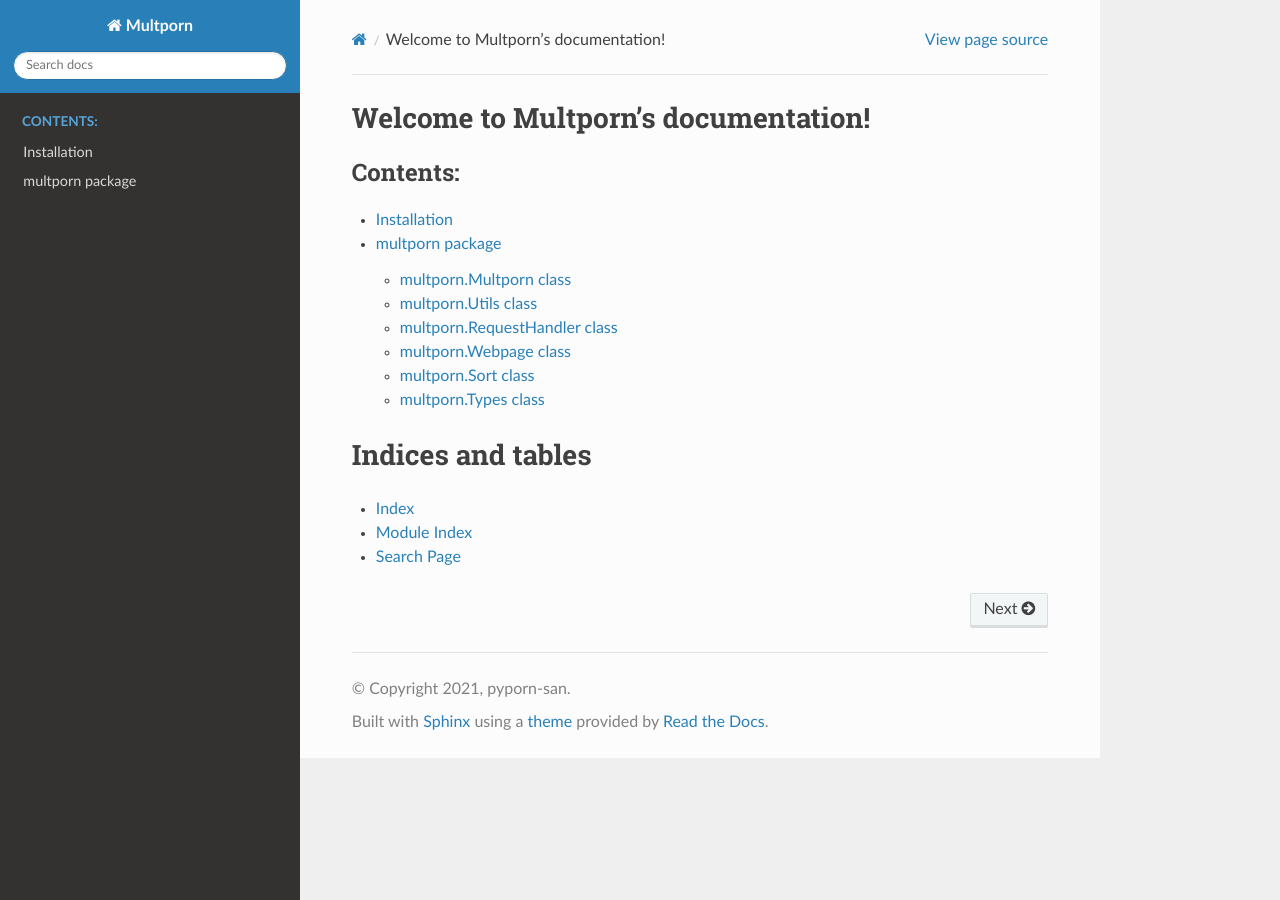
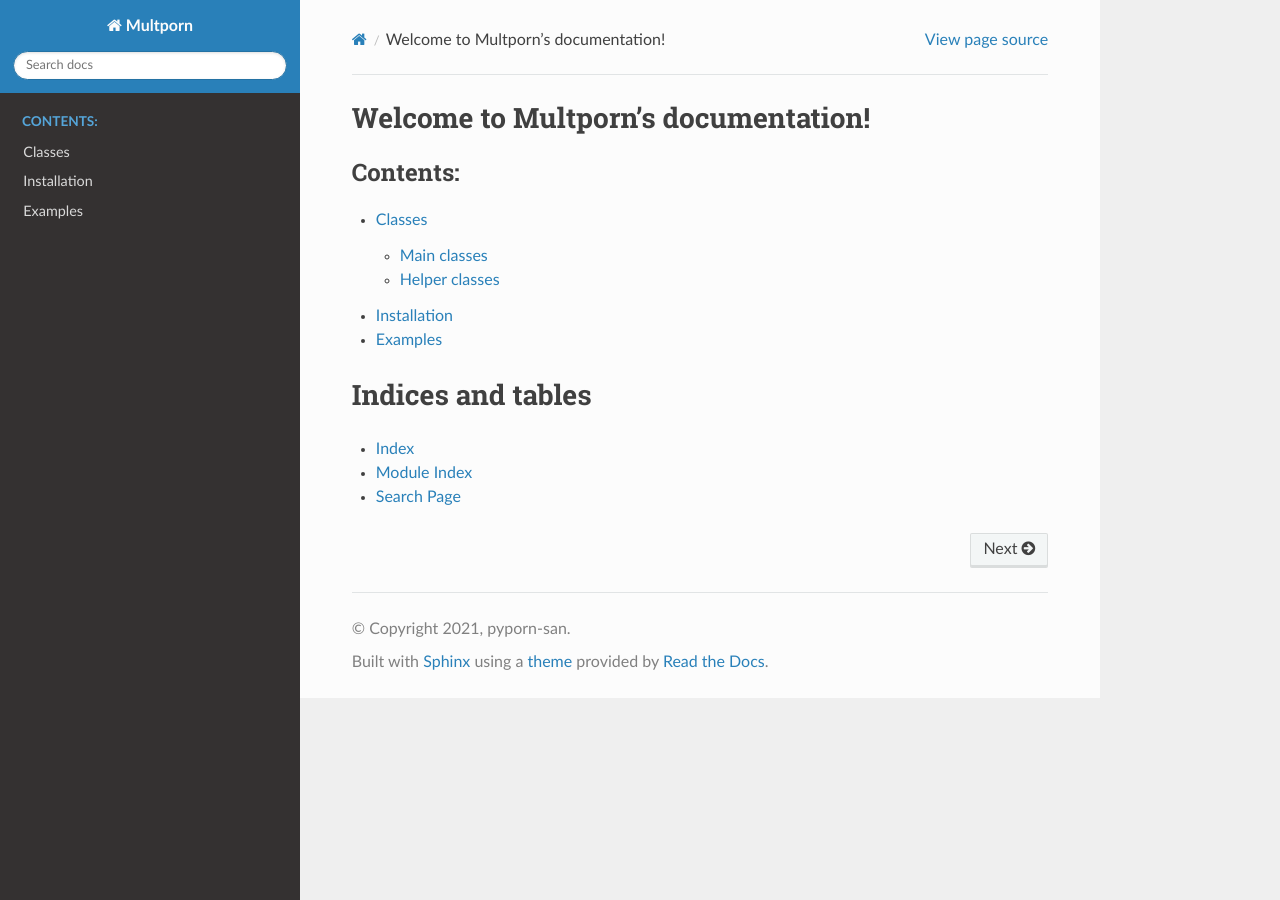
Before and after one commit to pyporn-san/Multporn, a Sphinx documentation site: the page built from docs/source/index.rst, in a window 1280 px wide. Built offline with Sphinx 7.4.7 and the Read the Docs theme 2.0.0, drawn with Linux system fonts in a browser that asks for light colours.

Commit message:
Improved docs

```diff
--- /dev/null
+++ b/docs/source/examples.rst
@@ -0,0 +1,5 @@
+========
+Examples
+========
+
+TODO
--- a/docs/source/index.rst
+++ b/docs/source/index.rst
@@ -5,8 +5,9 @@ Welcome to Multporn's documentation!
    :maxdepth: 2
    :caption: Contents:
 
-   install
-   multporn
+   multporn/classes
+   installation
+   examples
 
 Indices and tables
 ==================
--- a/docs/source/install.rst
+++ b/docs/source/installation.rst
@@ -2,7 +2,7 @@
 Installation
 ============
 
-Install using pip:
+You can install the library using `pip <https://pypi.org/project/pip/>`_
 
 .. code-block:: bash
 
--- a/docs/source/multporn.rst
+++ /dev/null
@@ -1,44 +0,0 @@
-multporn package
-================
-
-multporn.Multporn class
------------------------
-
-.. autoclass:: multporn.Multporn
-    :members:
-    :show-inheritance:
-
-multporn.Utils class
------------------------
-
-.. autoclass:: multporn.Utils
-    :members:
-    :show-inheritance:
-
-multporn.RequestHandler class
------------------------------
-
-.. autoclass:: multporn.RequestHandler
-    :members:
-    :show-inheritance:
-
-multporn.Webpage class
------------------------
-
-.. autoclass:: multporn.Webpage
-    :members:
-    :show-inheritance:
-
-multporn.Sort class
------------------------
-
-.. autoclass:: multporn.Sort
-    :members:
-    :show-inheritance:
-
-multporn.Types class
------------------------
-
-.. autoclass:: multporn.Types
-    :members:
-    :show-inheritance:
--- /dev/null
+++ b/docs/source/multporn/request handler.rst
@@ -0,0 +1,6 @@
+==============
+RequestHandler
+==============
+
+.. autoclass:: multporn.RequestHandler
+    :members:
--- /dev/null
+++ b/docs/source/multporn/utils.rst
@@ -0,0 +1,6 @@
+==============
+Utils class
+==============
+
+.. autoclass:: multporn.Utils
+    :members:
--- /dev/null
+++ b/docs/source/multporn/webpage.rst
@@ -0,0 +1,6 @@
+==============
+Webpage class
+==============
+
+.. autoclass:: multporn.Webpage
+    :members:
```
Also changed, not shown: docs/source/multporn/Enumerators.rst (added, +13 -0 lines), docs/source/multporn/classes.rst (added, +24 -0 lines), docs/source/multporn/multporn.rst (added, +8 -0 lines).
